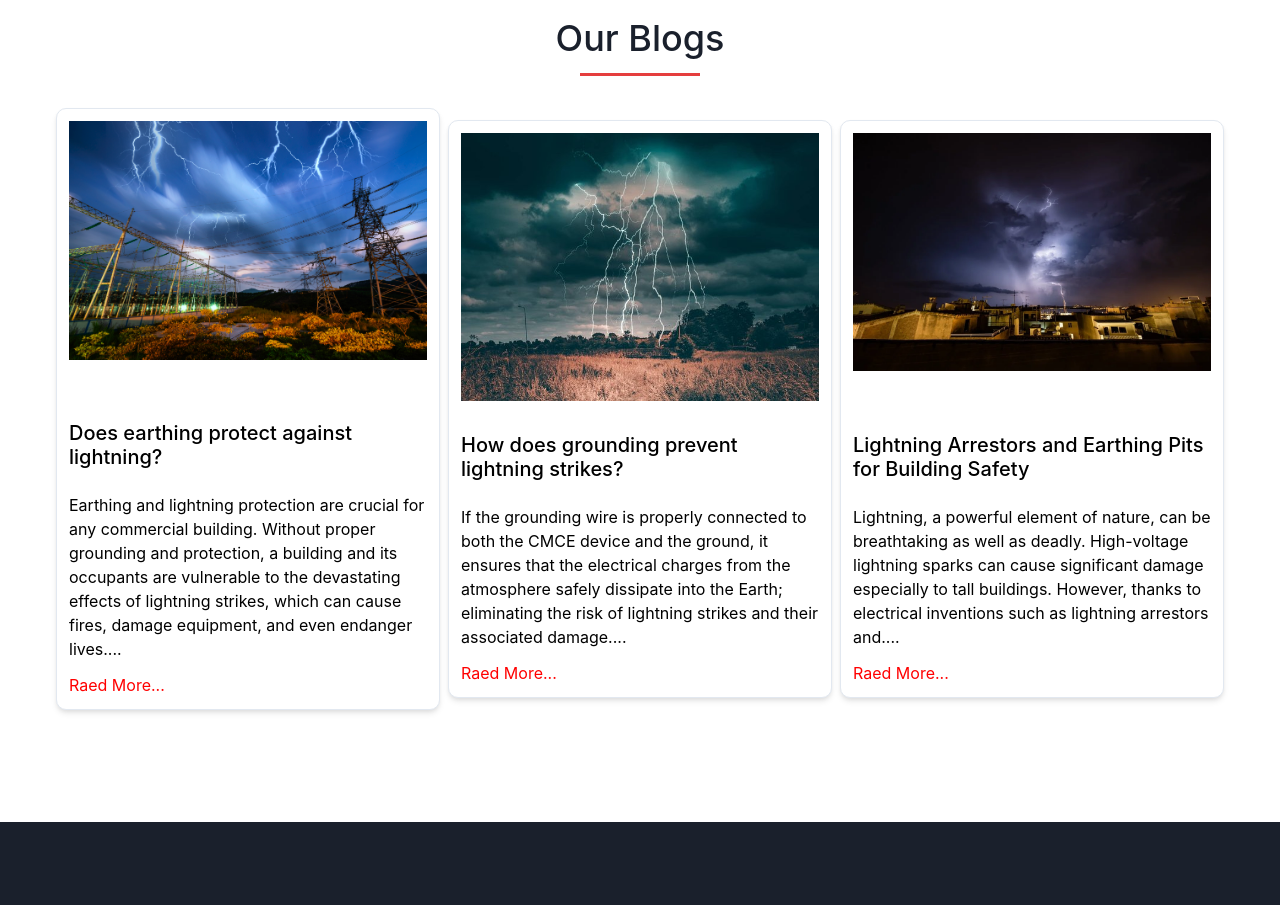
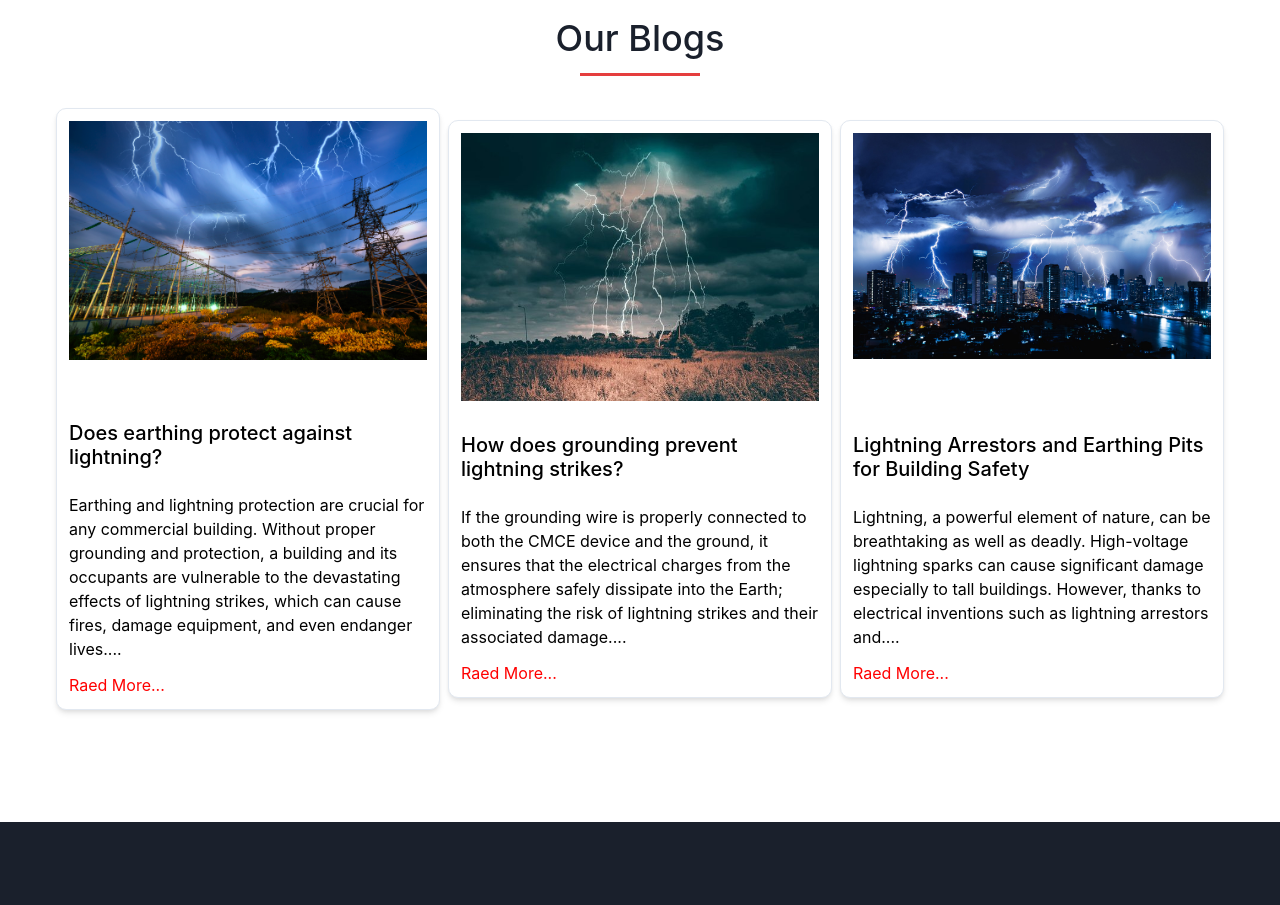
Before and after one commit to Abdulquadri-Mahmud/Litghtcietech-website, a React (Vite) app: page / in a window 1280 px wide. Shown: the part 6500-7405 px from the top of the page. Built offline with nearby package versions, Linux system fonts and the light colour scheme; no server answers.

Commit message:
changes made on blog section

```diff
--- a/src/Components/HomeComponents/BlogSection.jsx
+++ b/src/Components/HomeComponents/BlogSection.jsx
@@ -80,7 +80,7 @@ export default function BlogSection() {
                 <Box className="blog" width={{base: '100%', md:'30%'}} rounded={10} position={'relative'} shadow={'md'} bg={useColorModeValue('white', 'gray.700')}
                     color={'black'} borderWidth={1} borderColor={useColorModeValue('', 'gray.600')}>
                     <Box padding={3} width={'100%'} height={{md: '300px', base: '100%'}}>
-                        <img src={'bg4.webp'}className='max-w-[100%] rounded-[5px] h-[100%]' alt='Lightning Arrestors and Earthing Pits for Building Safety'/>
+                        <img src={'blog1.jpg'}className='max-w-[100%] rounded-[5px] h-[100%]' alt='Lightning Arrestors and Earthing Pits for Building Safety'/>
                     </Box>
                     <Box padding={3}>
                         <Heading fontWeight={500} fontSize={20}>Lightning Arrestors and Earthing Pits for Building Safety</Heading>
```
